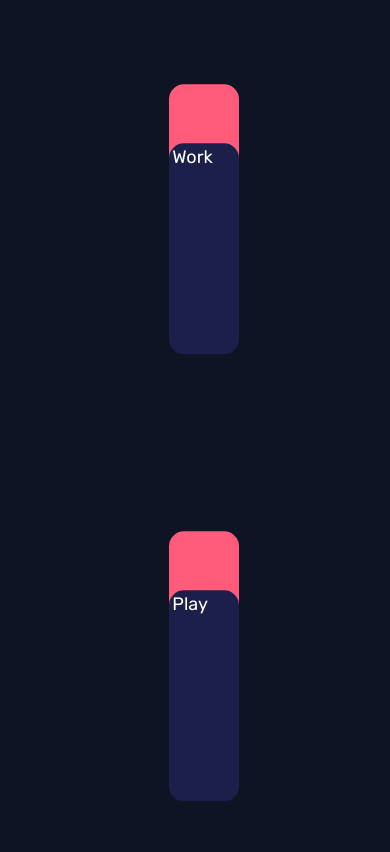
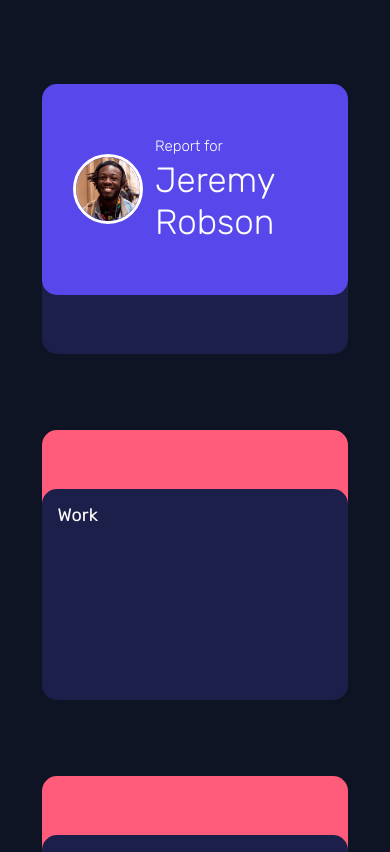
Before and after one commit to iamAlbano/Desafio-EyeCare-Health, a React (Create React App) app in the folder time-tracking/: page / in a window 390 px wide. Shown: the top 852 px of the page. Built offline with nearby package versions, Linux system fonts and the light colour scheme.

Commit message:
feat: responsive grid layout

```diff
--- a/time-tracking/public/index.html
+++ b/time-tracking/public/index.html
@@ -28,7 +28,7 @@
     <!-- Google Fonts - Rubik -->
     <link rel="preconnect" href="https://fonts.googleapis.com">
     <link rel="preconnect" href="https://fonts.gstatic.com" crossorigin>
-    <link href="https://fonts.googleapis.com/css2?family=Rubik:wght@300;400;500&display=swap" rel="stylesheet">
+    <link href="https://fonts.googleapis.com/css2?family=Rubik:wght@100;300;400;500&display=swap" rel="stylesheet">
 
 
   </head>
--- a/time-tracking/src/components/Cards/UserCard.js
+++ b/time-tracking/src/components/Cards/UserCard.js
@@ -3,17 +3,35 @@ import styled from 'styled-components'
 import avatar from '../../../src/img/image-jeremy.png'
 
 const CardContainer = styled.div`
-grid-row: 1 / 3;
+@media(max-width: 900px) {
+    grid-area: 1 / 1 / 2 / 2;
+  }
+@media(min-width: 900px) {
+    grid-row: 1 / 3;
+  }
+
 `
 
 const CardHeader = styled.div`
 position: relative;
 background-color: var(--blue);
 border-radius: 15px;
-height: 50vh;
+align-items: center;
 width: 100%;
+padding: 10%;
 margin-bottom: -2vh;
 z-index: 1;
+
+@media(max-width: 900px) {
+    height: 25vh;
+    display: flex;
+    flex-direction: row;
+  }
+
+@media(min-width: 900px) {
+    height: 50vh;
+  }
+
 `
 
 const CardComponent = styled.div`
@@ -22,14 +40,59 @@ border-radius: 0px 0px 15px 15px;
 position: relative;
 margin: 0 auto;
 z-index: -1;
-height: 22vh;
+
 width: 100%;
 padding: 10%;
 cursor: pointer;
 transition: .3s;
+@media(max-width: 900px) {
+    height: 9vh;
+  }
+@media(min-width: 900px) {
+    height: 22vh;
+  }
+
 &:hover {
     transition: .3s;
     background-color: var(--desaturated-blue);
+}
+`
+
+const UserImage = styled.img`
+    width: 70px;
+    height: 70px;
+    margin: 0 8% 8% 0;
+    border: 3px solid #fff;
+    border-radius: 50%;
+
+    @media(max-width: 900px) {
+        margin: 0 5% 1% 0;
+      }
+
+    @media(min-width: 900px) {
+        margin: 0 8% 8% 0;
+      }
+`
+
+const UserNameContainer = styled.div`
+
+p {
+    font-family: 'Rubik';
+    font-weight: 100;
+    font-size: 15px;
+    @media(max-width: 900px) {
+        margin-bottom: 2%;
+      }
+
+    @media(min-width: 900px) {
+        margin-bottom: 5%;
+      }
+
+}
+
+h2 {
+    font-size: 35px;
+    font-weight: 300;
 }
 `
 
@@ -40,9 +103,15 @@ export default function Card( { name }){
     return(
         <CardContainer>
             <CardHeader >
-                <p>Report for</p>
-                <p>{ name }</p>
+
+                <UserImage src={ avatar } />
+                <UserNameContainer>
+                    <p>Report for</p>
+                    <h2>{ name }</h2>
+                </UserNameContainer>
+
             </CardHeader>
+
             <CardComponent>
             </CardComponent>
         </CardContainer>
--- a/time-tracking/src/components/GridLayout/Grid.js
+++ b/time-tracking/src/components/GridLayout/Grid.js
@@ -2,13 +2,25 @@ import styled from 'styled-components'
 
 const GridComponent = styled.div`
   display: grid;
-  gap: 8% 2%;
-  margin: 50vh 20vh 0vh 20vh;
-  transform: translate(0%, -50%);
 
-  @media(min-width: 720px) {
+
+  @media(min-width: 900px) {
+    gap: 8% 2%;
     grid-template-columns: 7fr 7fr 7fr 7fr;
+    transform: translate(0%, -50%);
+    margin: 50vh 20vh 0vh 20vh;
   }
+
+  @media(max-width: 900px) {
+    gap: 4% 2%;
+    transform: translate(0%, 0%);
+    grid-template-rows: 7fr;
+    margin: 10vh 5vh 10vh 5vh;
+  }
+
+
+
+
 
 `
 
```
